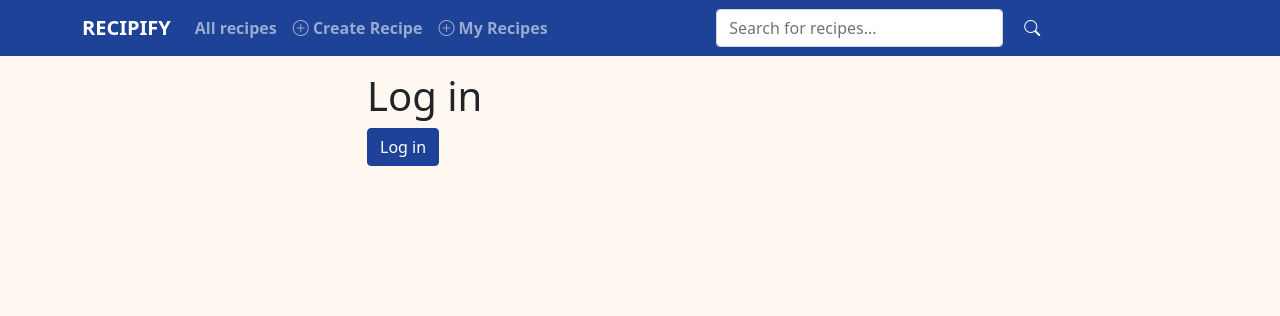
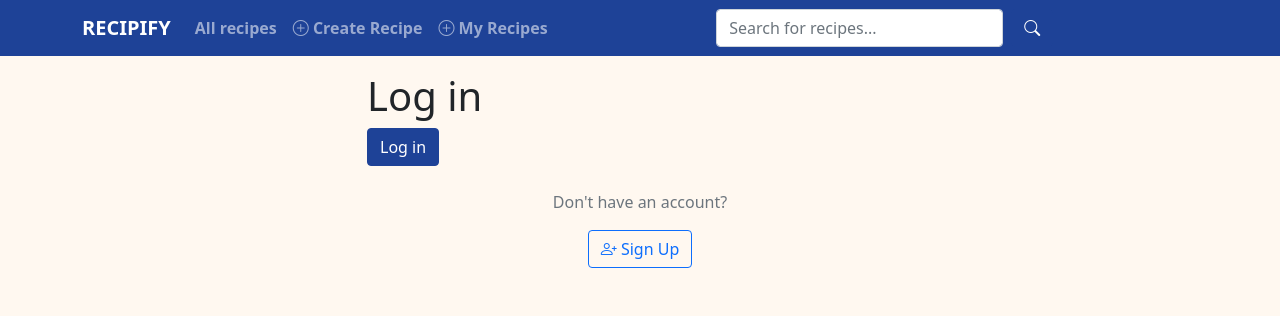
Before and after one commit to catechew/flax_6_2025, a Django app: template recipes/templates/log_in.html in a window 1280 px wide. Shown: the top 316 px of the page. Run offline with Django 5.2, Linux system fonts and the light colour scheme; the template is opened without the code that fills it, so the values that code supplies are empty; some libraries are stand-ins or nearby versions.

Commit message:
Add sign up button to log in page to bring new users to sign up page

```diff
--- a/recipes/templates/log_in.html
+++ b/recipes/templates/log_in.html
@@ -10,6 +10,15 @@
         {% include 'partials/bootstrap_form.html' with form=form %}
         <input type="submit" value="Log in" class="btn btn-primary">
       </form>
+
+      {# Sign up link #}
+      <div class="mt-4 text-center">
+        <p class="text-muted">Don't have an account?</p>
+        <a href="{% url 'sign_up' %}" class="btn btn-outline-primary">
+          <i class="bi bi-person-plus"></i> Sign Up
+        </a>
+      </div>
+
     </div>
   </div>
 </div>
```
